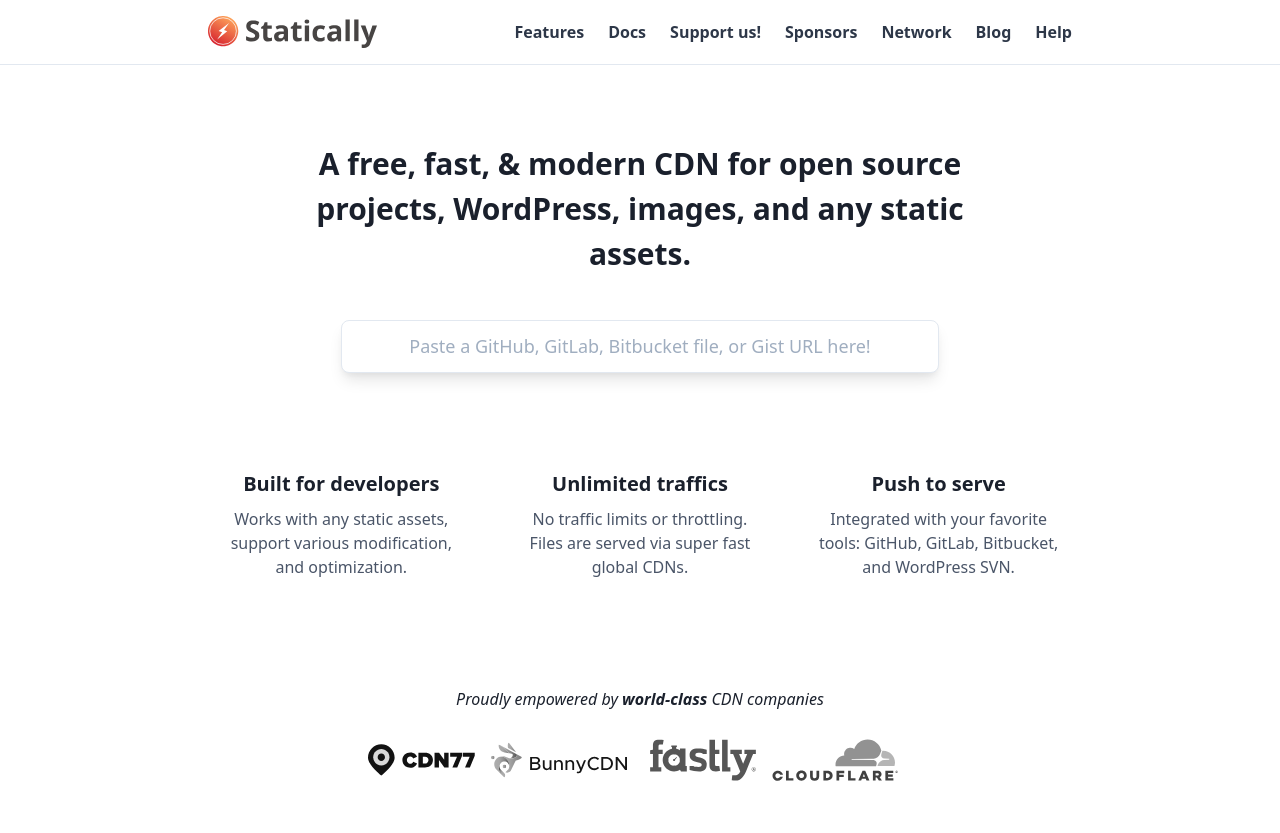
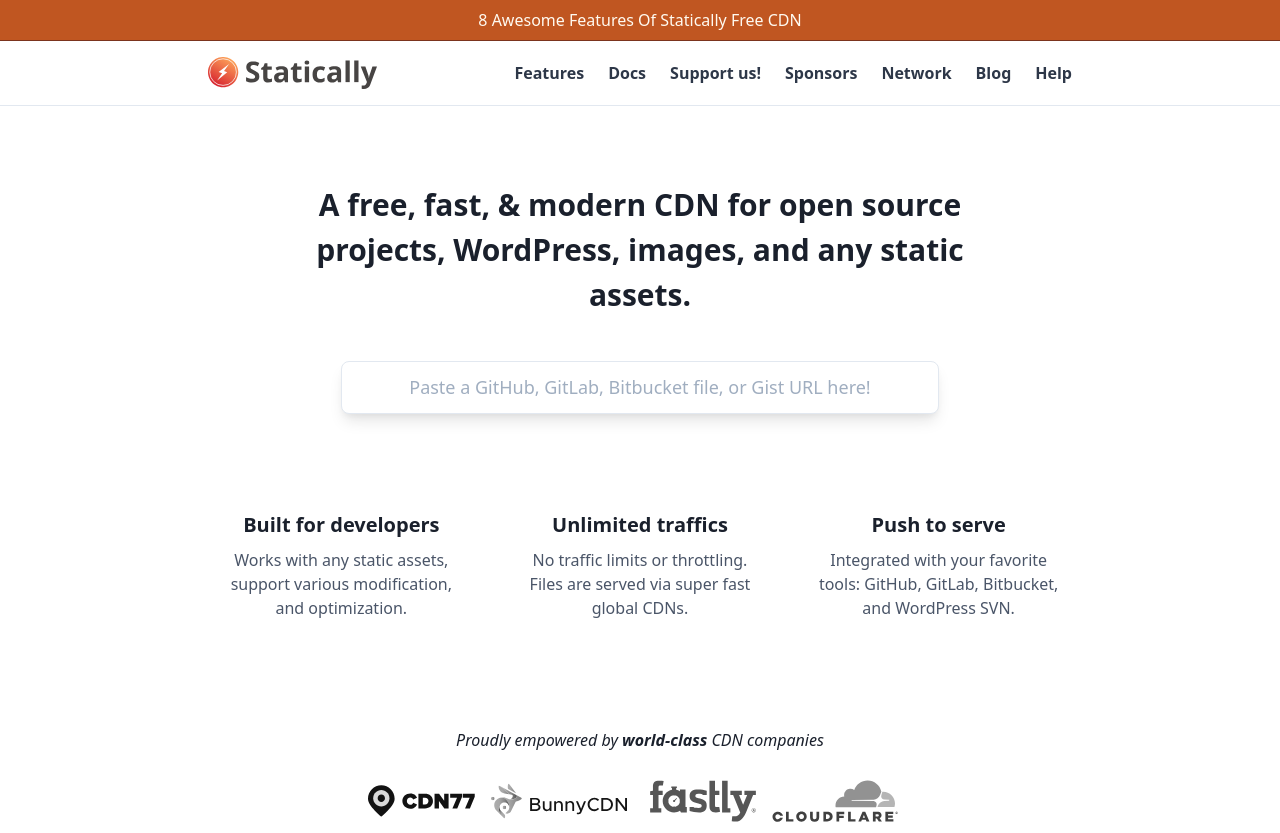
Before and after one commit to webmarketingmana/statically-web, a Gatsby site: page / in a window 1280 px wide. Shown: the top 833 px of the page. Built offline with nearby package versions, Linux system fonts and the light colour scheme; Gatsby itself is replaced by a stand-in of ours.

Commit message:
Add Notification Section

```diff
--- /dev/null
+++ b/src/components/info.js
@@ -0,0 +1,22 @@
+import React from "react";
+import PropTypes from "prop-types";
+
+function Info({ text, href, target }) {
+  return (
+    <a className="block p-2 bg-orange-600 hover:bg-orange-700 text-orange-100 border-b border-orange-800 hover:border-orange-900 text-center" href={href} target={target} role="alert">{text}</a>
+  );
+}
+
+Info.defaultProps = {
+  href: '/',
+  target: '_self',
+  text: 'Hey!'
+};
+
+Info.propTypes = {
+  text: PropTypes.string,
+  href: PropTypes.string,
+  target: PropTypes.string
+};
+
+export default Info;
--- a/src/components/layout.js
+++ b/src/components/layout.js
@@ -4,6 +4,7 @@
 
 import Header from "./header";
 import Footer from "./footer";
+import Info from "./info";
 
 function Layout({ children }) {
   const data = useStaticQuery(graphql`
@@ -18,6 +19,7 @@
 
   return (
     <div className="flex flex-col font-sans min-h-screen text-gray-900">
+      <Info text="8 Awesome Features Of Statically Free CDN" href="https://on.marsble.com/2DWpDN6" target="_blank" />
       <Header siteTitle={data.site.siteMetadata.title} />
 
       <main className="flex flex-col flex-1 md:justify-center mx-autow-full">
```
